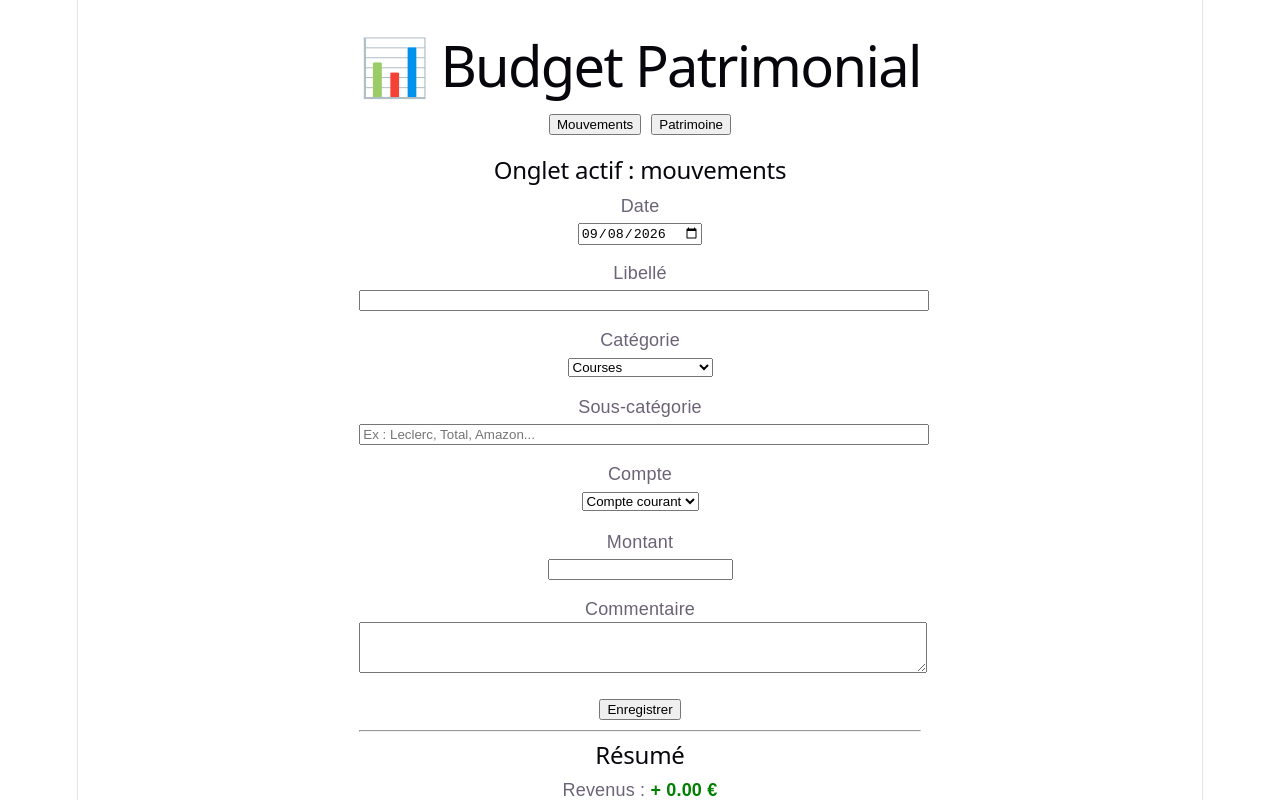
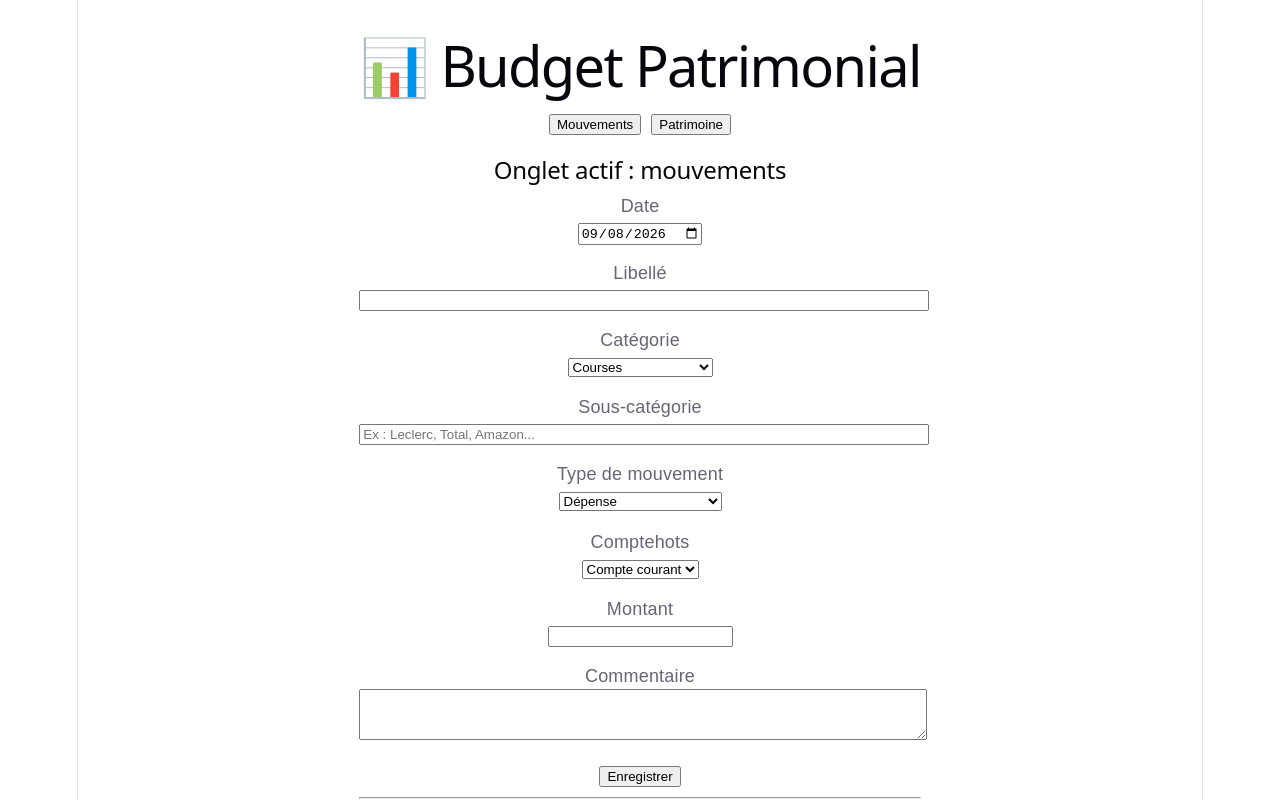
Before and after one commit to Sirkis99/budget-patrimonial, a React (Vite) app in the folder budget-patrimonial/: page / in a window 1280 px wide. Shown: the top 800 px of the page. Built offline with nearby package versions, Linux system fonts and the light colour scheme.

Commit message:
Version stable avant moteur de comptes

```diff
--- a/budget-patrimonial/src/App.jsx
+++ b/budget-patrimonial/src/App.jsx
@@ -244,6 +244,7 @@ const pctPlacements =
     libelle: "",
     categorie: "Courses",
     sousCategorie: "",
+    type: "Dépense",
     compte: "Compte courant",
     montant: "",
     commentaire: "",
@@ -306,6 +307,7 @@ useEffect(() => {
       libelle: "",
       categorie: "Courses",
       sousCategorie: "",
+      type: "Dépense",
       compte: "Compte courant",
       montant: "",
       commentaire: "",
@@ -426,9 +428,32 @@ useEffect(() => {
   />
 </div>
 
+<div style={{ marginBottom: 15 }}>
+  <label>Type de mouvement</label>
+  <br />
+
+  <select
+    value={form.type}
+    onChange={(e) =>
+      update("type", e.target.value)
+    }
+  >
+    <option value="Dépense">
+      Dépense
+    </option>
+
+    <option value="Revenu">
+      Revenu
+    </option>
+
+    <option value="Transfert">
+      Transfert entre comptes
+    </option>
+  </select>
+</div>
 
         <div style={{ marginBottom: 15 }}>
-          <label>Compte</label>
+          <label>Compte</label>hots
           <br />
           <select
             value={form.compte}
```
